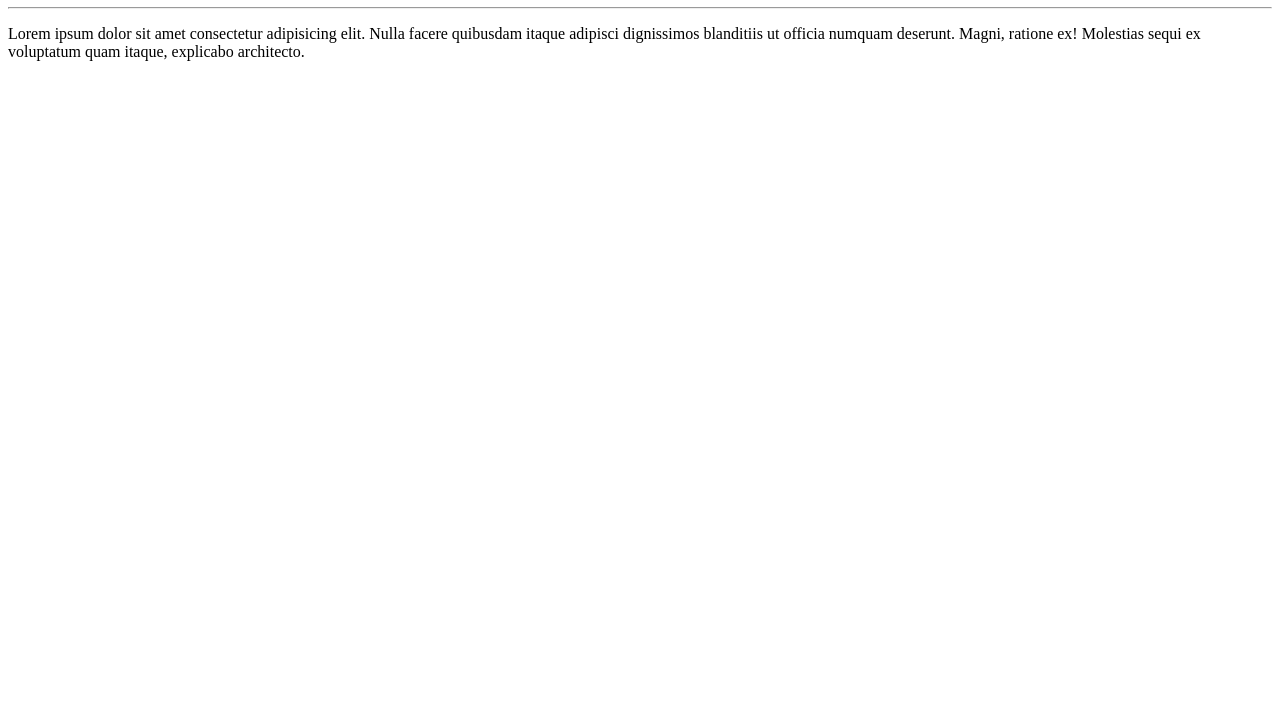
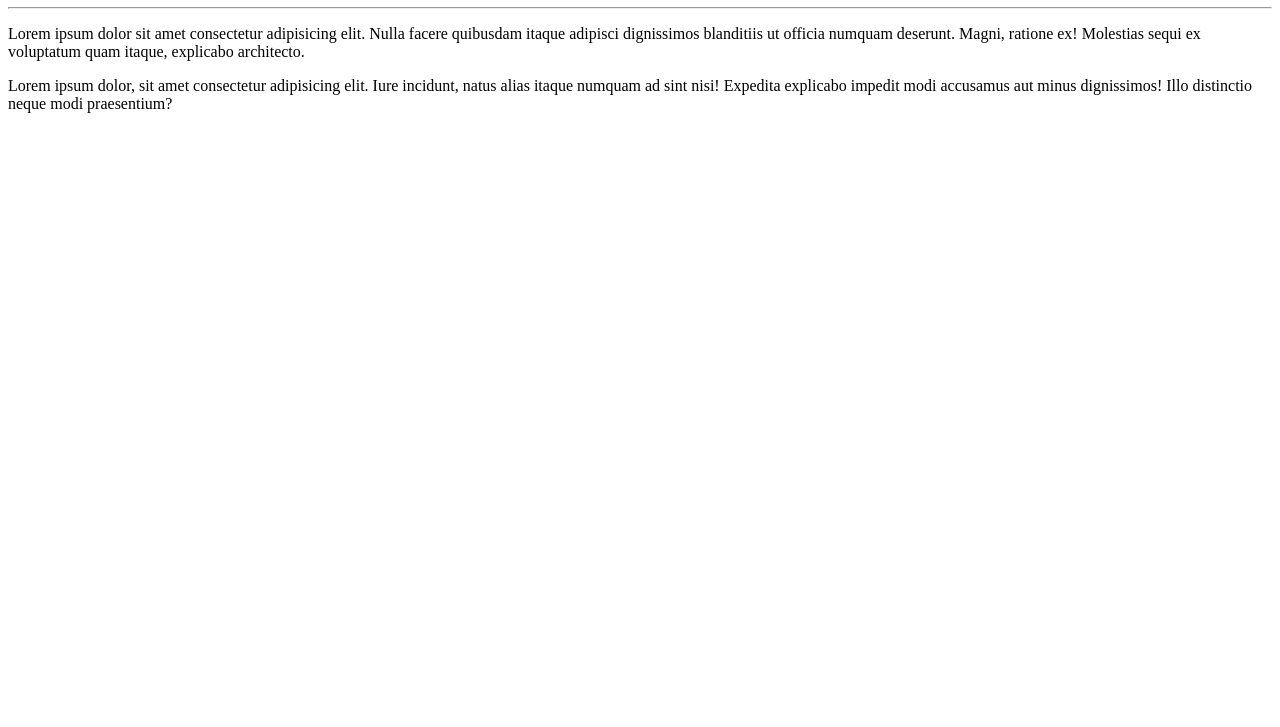
Before and after one commit to luryferreira/Ola-Mundo, a plain HTML site: page siteexemplo/index.html in a window 1280 px wide. Shown: the part 73-800 px from the top of the page. Drawn offline with Linux system fonts and the light colour scheme.

Commit message:
adicionei um paragrafo

```diff
--- a/siteexemplo/index.html
+++ b/siteexemplo/index.html
@@ -10,5 +10,6 @@
     <h1>Olá,mundo!</h1>
     <hr>
     <p>Lorem ipsum dolor sit amet consectetur adipisicing elit. Nulla facere quibusdam itaque adipisci dignissimos blanditiis ut officia numquam deserunt. Magni, ratione ex! Molestias sequi ex voluptatum quam itaque, explicabo architecto.</p>
+    <p>Lorem ipsum dolor, sit amet consectetur adipisicing elit. Iure incidunt, natus alias itaque numquam ad sint nisi! Expedita explicabo impedit modi accusamus aut minus dignissimos! Illo distinctio neque modi praesentium?</p>
 </body>
 </html>
```
